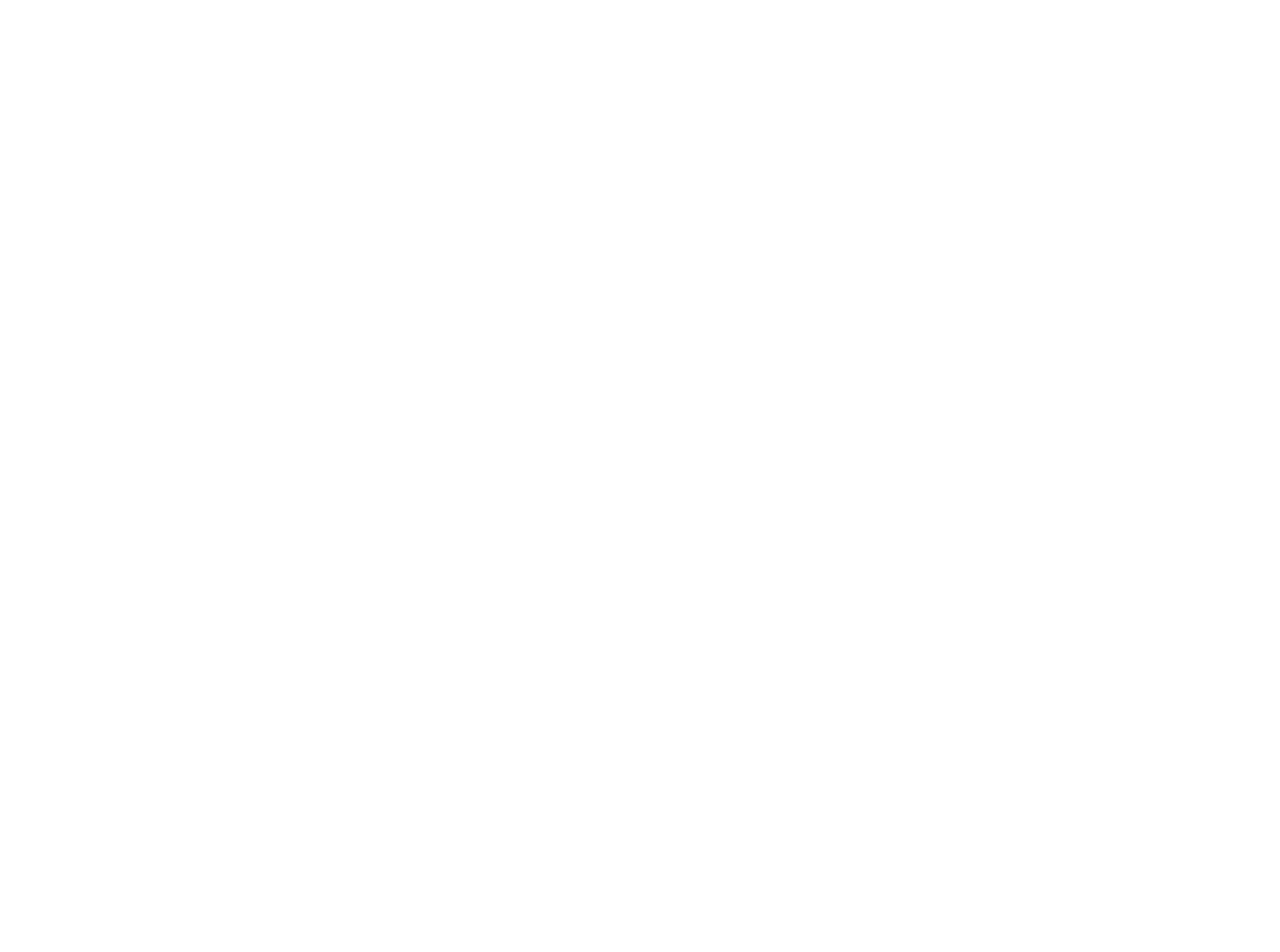
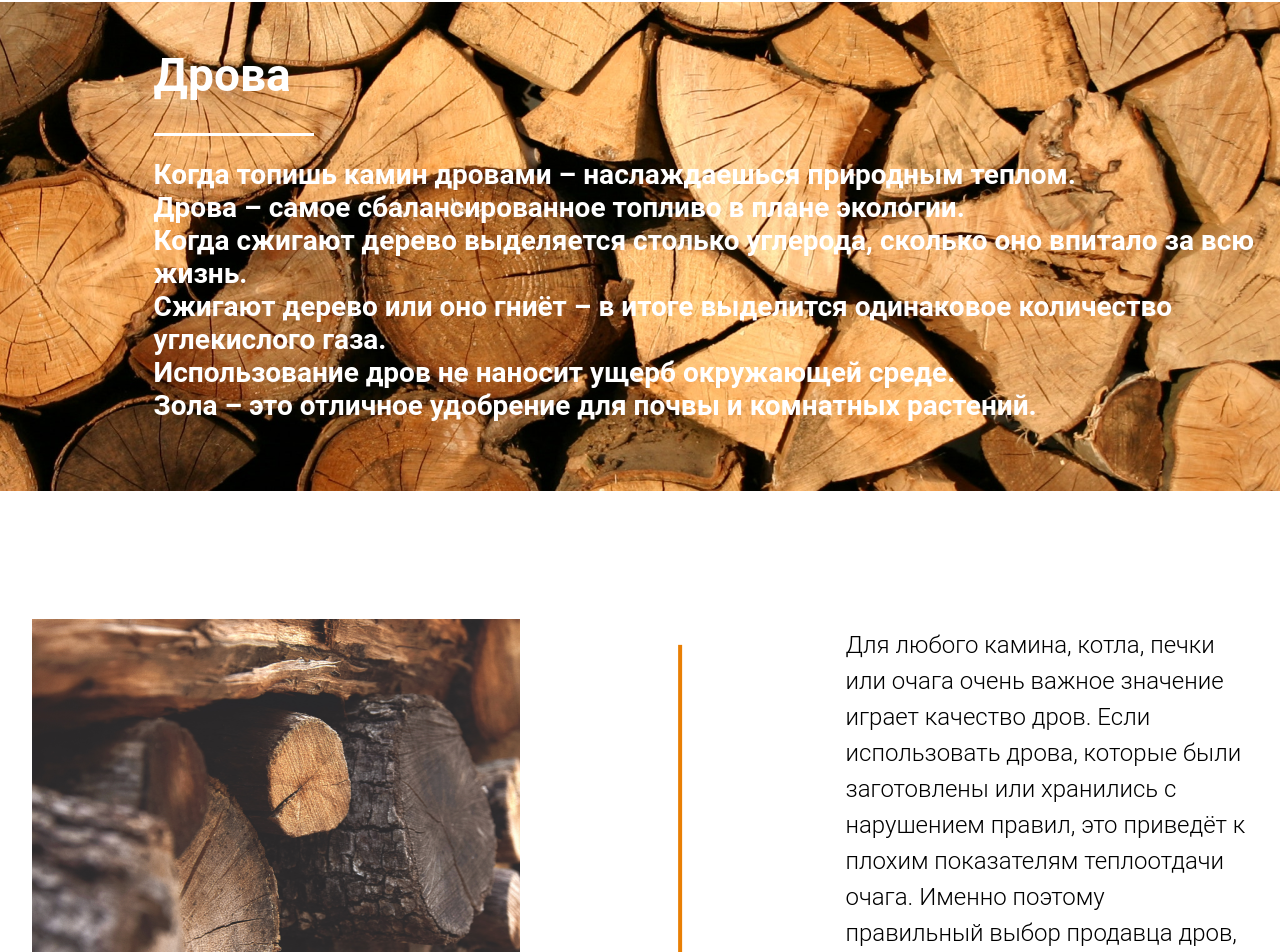
Before and after one commit to Salein/lesaka, a React (Create React App) app: page / in a window 1280 px wide. Shown: the part 1651-2603 px from the top of the page. Before the commit the page ends 1653 px from the top, so only its background shows below. Built offline with nearby package versions, Linux system fonts and the light colour scheme.

Commit message:
добавил компоненты discription и причесал

```diff
--- a/src/App.js
+++ b/src/App.js
@@ -3,13 +3,17 @@
 import Main from './components/main/main';
 import Header from './components/header/Header';
 import About from './components/about_us/about'
+import Discription from './components/discription/discription';
+
 
 function App() {
+
   return (
     <div className={style.app}>
       <Header />
       <Main />
       <About />
+      <Discription />
     </div>
   );
 }
--- /dev/null
+++ b/src/components/discription/FireWoods/FireWoods.js
@@ -0,0 +1,22 @@
+import React from 'react'
+import style from './FireWoods.module.css'
+
+
+
+const FireWoods = () => {
+
+  return(
+    <div className={style.bg}>
+      <h1 className={style.title}>Дрова</h1>
+      <span className={style.stick}></span>
+      <p className={style.text}>Когда топишь камин дровами – наслаждаешься природным теплом.<br/>
+        Дрова – самое сбалансированное топливо в плане экологии.<br/>
+        Когда сжигают дерево выделяется столько углерода, сколько оно впитало за всю жизнь.<br/>
+        Сжигают дерево или оно гниёт – в итоге выделится одинаковое количество углекислого газа.<br/>Использование дров не наносит ущерб окружающей среде.<br/>
+        Зола – это отличное удобрение для почвы и комнатных растений.</p>
+    </div>
+  )
+}
+
+
+export default FireWoods
--- /dev/null
+++ b/src/components/discription/FireWoods/FireWoods.module.css
@@ -0,0 +1,37 @@
+.bg {
+  background: url(fireWoods_bg.png) no-repeat center center;
+        -webkit-background-size: cover;
+        -moz-background-size: cover;
+        -o-background-size: cover;
+  background-size: cover;
+  width: 100%;
+  height: 489px;
+  margin-top: 2em;
+}
+
+.title {
+  padding-top: 1em;
+  margin-left: 12%;
+  font-weight: 700;
+  font-size: 46px;
+  color: #FFFFFF;
+  font-family: 'Roboto';
+}
+
+.stick {
+position: absolute;
+width: 10em;
+height: 3px;
+left: 12%;
+background: #FFFFFF;
+transform: matrix(1, 0, 0, -1, 0, 0);
+}
+
+.text {
+  margin-top: 2em;
+  margin-left: 12%;
+  font-weight: 600;
+  font-size: 28px;
+  color: #FFFFFF;
+  font-family: 'Roboto';
+}
--- /dev/null
+++ b/src/components/discription/discription.js
@@ -0,0 +1,19 @@
+import React from 'react'
+import style from './discription.module.css'
+import FireWoods from './FireWoods/FireWoods'
+import FirePlace from './firePlace/firePlace'
+
+
+
+const Discription = () => {
+
+
+  return(
+    <div className={style.discription}>
+      <FireWoods />
+      <FirePlace />
+    </div>
+  )
+}
+
+export default Discription
--- /dev/null
+++ b/src/components/discription/firePlace/firePlace.js
@@ -0,0 +1,18 @@
+import React from 'react'
+import style from './firePlace.module.css'
+
+
+
+const FirePlace = () => {
+
+  return(
+    <div className={style.wrap}>
+      <div className={style.bg}></div>
+      <span className={style.stick}></span>
+      <p className={style.text}>Для любого камина, котла, печки или очага очень важное значение играет качество дров. Если использовать дрова, которые были заготовлены или хранились с нарушением правил, это приведёт к плохим показателям теплоотдачи очага. Именно поэтому правильный выбор продавца дров, который может обеспечить наличие качественного товара, считается главной задачей потребителя.</p>
+    </div>
+  )
+}
+
+
+export default FirePlace
--- /dev/null
+++ b/src/components/discription/firePlace/firePlace.module.css
@@ -0,0 +1,32 @@
+.wrap {
+  display: flex;
+  margin-top: 5em;
+  padding: 2em;
+}
+
+.bg {
+  background: url(firePlice_bg.png);
+  width: 590px;
+  height: 379px;
+  margin-top: 1em;
+}
+
+.stick {
+margin-top: 12.5em;
+width: 387px;
+height: 4px;
+background: #E97F04;
+transform: matrix(0, 1, 1, 0, 0, 0);
+}
+
+.text {
+margin-left: 5px;
+width: 40%;
+height: 551px;
+font-family: 'Roboto';
+font-style: normal;
+font-weight: 300;
+font-size: 24px;
+line-height: 1.5em;
+text-align: left;
+}
```
Also changed, not shown: src/components/discription/FireWoods/fireWoods_bg.png (added), src/components/discription/discription.module.css (added), src/components/discription/firePlace/firePlice_bg.png (added).
